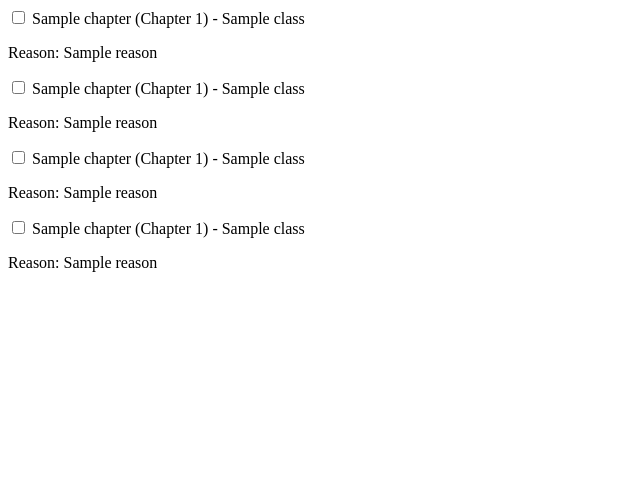
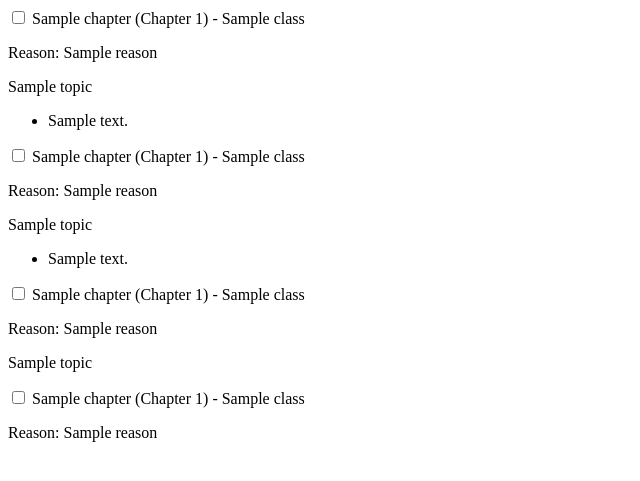
Before and after one commit to khushikri1398/python_flask_ai_question_paper_creator, a Flask app: template templates/tree_checkbox.html in a window 1280 px wide. Shown: the top 481 px of the page, without its empty margins (0-640 px from the left). Run offline with Flask 3, Linux system fonts and the light colour scheme; the template is opened without the code that fills it: most values are stand-ins (such as "Sample title", 1, 10 or a date in 2020).

Commit message:
Show Top,Subtop on last page

```diff
--- a/app.py
+++ b/app.py
@@ -527,6 +527,11 @@ def build_prerequisite_tree(selected_structure):
     top_class_key = sorted_classes[0]
     result = copy.deepcopy(selected_structure[top_class_key])  # Start with topmost class chapters
 
+    # Add class info to top level chapters
+    for subject, chapters in result.items():
+        for chapter in chapters:
+            chapter["class"] = top_class_key
+
     # Create subject → chapter name → chapter dict map for all classes
     all_chapter_map = {}
     for class_key in selected_structure:
@@ -535,7 +540,9 @@ def build_prerequisite_tree(selected_structure):
             for ch in chapters:
                 ch_name = ch.get("chapter")
                 if ch_name:
-                    all_chapter_map[subject][ch_name] = copy.deepcopy(ch)
+                    ch_copy = copy.deepcopy(ch)
+                    ch_copy["class"] = class_key  # 👈 Add class info
+                    all_chapter_map[subject][ch_name] = ch_copy
 
     # Helper to recursively attach prerequisites
     def attach_prerequisites(subject, chapter_name, current_class_index, visited=None):
@@ -546,7 +553,6 @@ def build_prerequisite_tree(selected_structure):
         visited.add(chapter_name)
 
         prerequisites = []
-        # Look only in lower classes
         for lower_class_index in range(current_class_index + 1, len(sorted_classes)):
             class_key = sorted_classes[lower_class_index]
             chapters = selected_structure.get(class_key, {}).get(subject, [])
@@ -555,17 +561,14 @@ def build_prerequisite_tree(selected_structure):
                 target = ch.get("for")
                 ch_name = ch.get("chapter")
 
-                # Case 1: Chapter explicitly points to current chapter
-                if target == chapter_name:
+                if ch_name in visited:
+                    continue
+
+                if target == chapter_name or not target:
                     ch_copy = copy.deepcopy(ch)
                     ch_copy.pop("for", None)
-                    ch_copy["prerequisites"] = attach_prerequisites(subject, ch_name, lower_class_index, visited)
-                    prerequisites.append(ch_copy)
-
-                # Case 2: No "for" field — assume it applies to all higher chapters
-                elif not target:
-                    ch_copy = copy.deepcopy(ch)
-                    ch_copy["prerequisites"] = attach_prerequisites(subject, ch_name, lower_class_index, visited)
+                    ch_copy["class"] = class_key  # 👈 Add class here too
+                    ch_copy["prerequisites"] = attach_prerequisites(subject, ch_name, lower_class_index, visited.copy())
                     prerequisites.append(ch_copy)
 
         return prerequisites
--- a/templates/tree_checkbox.html
+++ b/templates/tree_checkbox.html
@@ -10,6 +10,7 @@
   'border-l-pink-500',
   'border-l-teal-500'
 ][level % 6] %}
+
 <div class="border border-gray-300 rounded p-4 {{ bg_class }} {{ border_color_class }} border-l-4">
   <label class="flex items-start gap-2">
     <input
@@ -18,15 +19,34 @@
       value="{{ chapter.chapter }}"
       class="mt-1 chapter-checkbox"
     />
-    <span class="font-medium text-gray-900">{{ chapter.chapter }} (Chapter {{ chapter.number }}) - {{ chapter.class }}</span>
+    <span class="font-medium text-gray-900 text-lg">
+      {{ chapter.chapter }} (Chapter {{ chapter.number }}) - {{ chapter.class }}
+    </span>
   </label>
+
   {% if chapter.reason %}
-    <p class="text-sm text-gray-600 italic mt-1 ml-6">
+    <p class="text-xs text-gray-600 italic mt-1 ml-6">
       <span class="font-semibold text-gray-700">Reason:</span> {{ chapter.reason }}
     </p>
   {% endif %}
+
+  {% if chapter.topics %}
+    <div class="ml-6 mt-2 space-y-2">
+      {% for topic in chapter.topics %}
+        <div class="text-sm text-gray-600 font-medium">{{ topic.topic }}</div>
+        {% if topic.subtopics %}
+          <ul class="ml-4 space-y-1">
+            {% for sub in topic.subtopics %}
+              <li class="text-xs text-gray-500">{{ sub.text }}</li>
+            {% endfor %}
+          </ul>
+        {% endif %}
+      {% endfor %}
+    </div>
+  {% endif %}
+
   {% if chapter.prerequisites %}
-    <div class="ml-6 mt-3 space-y-3">
+    <div class="ml-6 mt-4 space-y-4">
       {% for prereq in chapter.prerequisites %}
         {% set chapter = prereq %}
         {% set level = level + 1 %}
```
